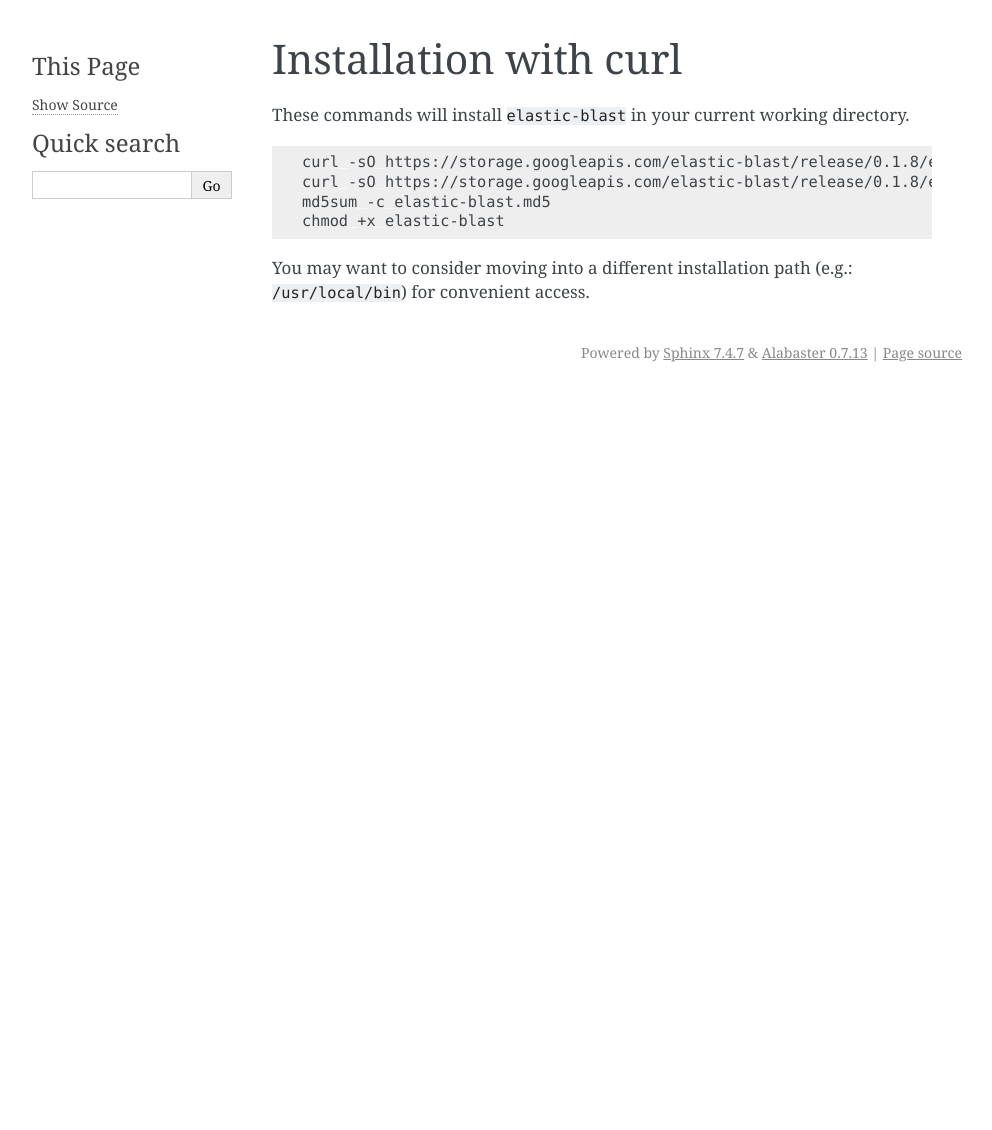
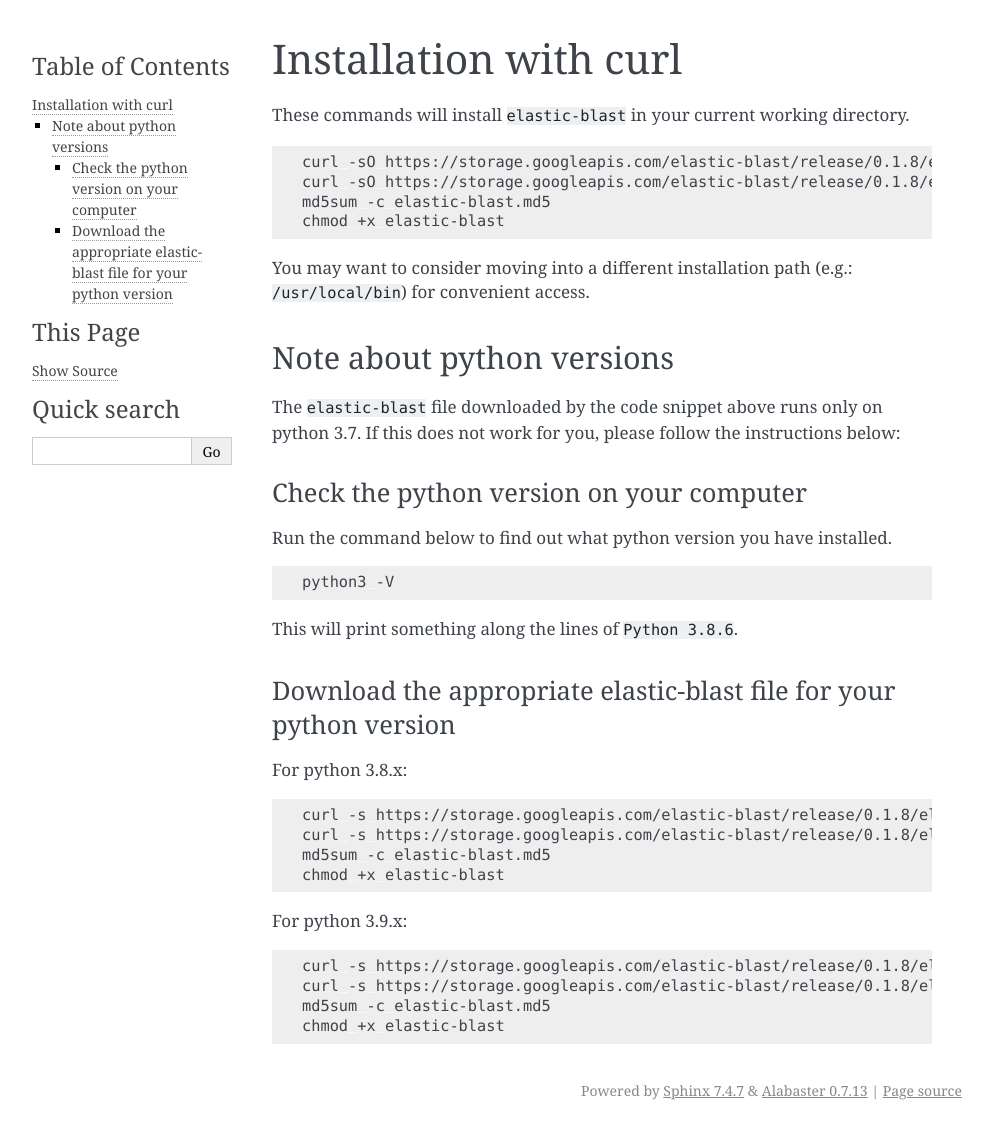
Before and after one commit to ncbi/elastic-blast-docs, a Sphinx documentation site: the page built from docs/source/tutorials/curl-install.rst, in a window 1280 px wide. Shown: the whole page, without its empty margins (148-1140 px from the left). Built offline with Sphinx 7.4.7, drawn with Linux system fonts in a browser that asks for light colours; before the commit the page ends 900 px from its top, so only the background shows below that.

Commit message:
Expand curl installation instructions to handle python 3.[89]

```diff
--- a/docs/source/tutorials/curl-install.rst
+++ b/docs/source/tutorials/curl-install.rst
@@ -34,3 +34,42 @@
 
 You may want to consider moving into a different installation path (e.g.:
 ``/usr/local/bin``) for convenient access.
+
+Note about python versions
+--------------------------
+
+The ``elastic-blast`` file downloaded by the code snippet above runs only on
+python 3.7. If this does not work for you, please follow the instructions below:
+
+
+Check the python version on your computer
+^^^^^^^^^^^^^^^^^^^^^^^^^^^^^^^^^^^^^^^^^
+
+Run the command below to find out what python version you have installed.
+
+.. code-block:: shell
+
+    python3 -V
+
+This will print something along the lines of ``Python 3.8.6``.
+
+Download the appropriate elastic-blast file for your python version
+^^^^^^^^^^^^^^^^^^^^^^^^^^^^^^^^^^^^^^^^^^^^^^^^^^^^^^^^^^^^^^^^^^^
+
+For python 3.8.x:
+
+.. code-block:: shell
+
+    curl -s https://storage.googleapis.com/elastic-blast/release/{VERSION}/elastic-blast3.8 -o elastic-blast
+    curl -s https://storage.googleapis.com/elastic-blast/release/{VERSION}/elastic-blast3.8.md5 -o elastic-blast.md5
+    md5sum -c elastic-blast.md5
+    chmod +x elastic-blast
+
+For python 3.9.x:
+
+.. code-block:: shell
+
+    curl -s https://storage.googleapis.com/elastic-blast/release/{VERSION}/elastic-blast3.9 -o elastic-blast
+    curl -s https://storage.googleapis.com/elastic-blast/release/{VERSION}/elastic-blast3.9.md5 -o elastic-blast.md5
+    md5sum -c elastic-blast.md5
+    chmod +x elastic-blast
```
